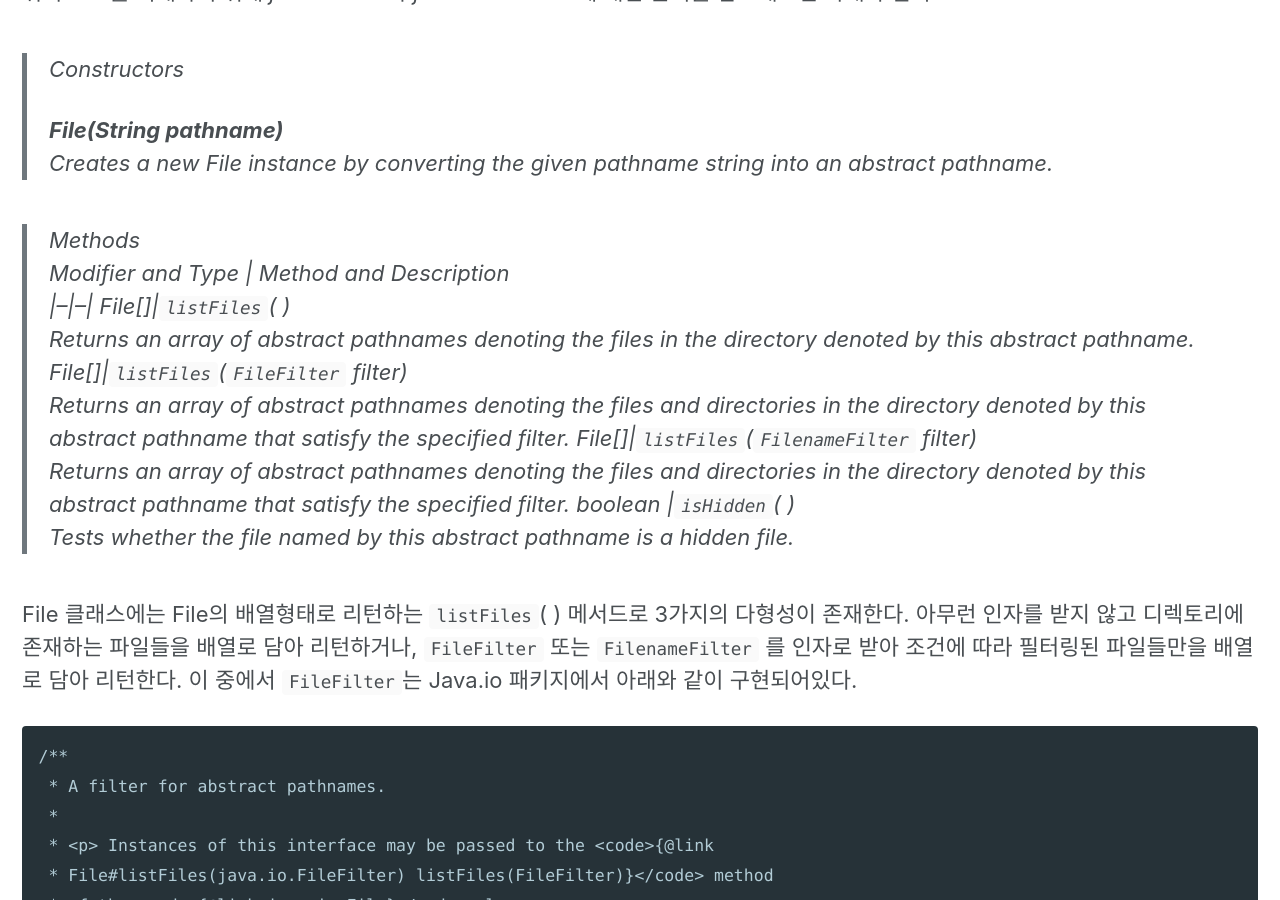
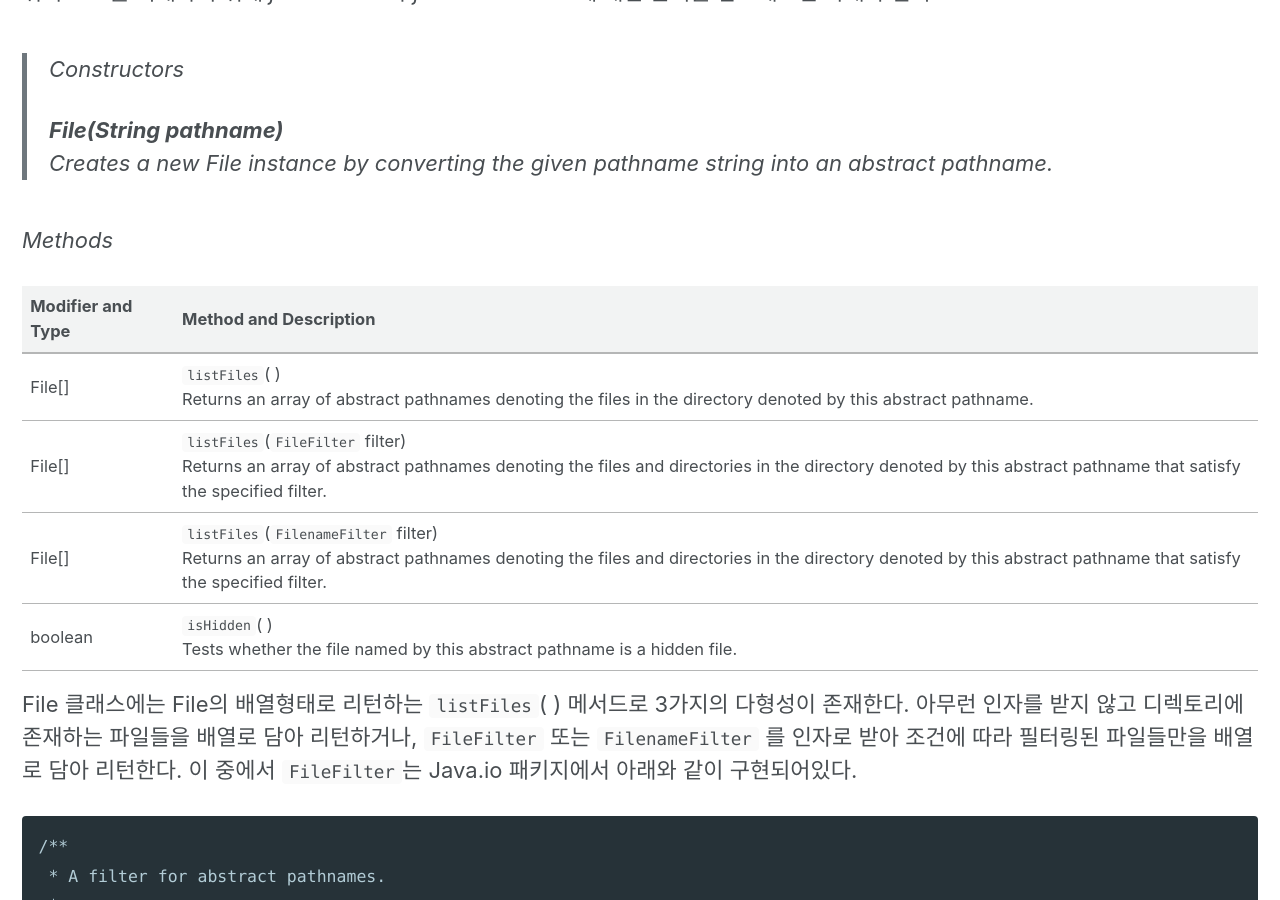
Before and after one commit to dulrook/dulrook.github.io, a Jekyll site: the page built from _posts/2019-09-08-[모던자바인액션] 메서드 참조, 람다, 익명함수.markdown, in a window 1280 px wide and 900 px high, scrolled down 579 px. Built offline with Jekyll 4.4.1, drawn with Linux system fonts in a browser that asks for light colours; cached includes are drawn as plain includes; nearby versions of some CDN libraries.

Commit message:
Update 2019-09-08-[모던자바인액션] 메서드 참조, 람다, 익명함수.markdown

````diff
--- a/_posts/2019-09-08-[모던자바인액션] 메서드 참조, 람다, 익명함수.markdown
+++ b/_posts/2019-09-08-[모던자바인액션] 메서드 참조, 람다, 익명함수.markdown
@@ -18,19 +18,22 @@ File[] hiddenFiles = new File(".").listFiles(new FileFilter() {
 });
 ```
 
+
 위의 코드를 이해하기 위해 *java.io.File* 과 *java.io.FileFilter*에 대한 문서를 참조해보면 아래와 같다.
 > *Constructors*
 >
 > **File(String pathname)**
 > Creates a new File instance by converting the given pathname string into an abstract pathname.
 
-> *Methods*
-> Modifier and Type | Method and Description
-> |--|--|
-> File[]|`listFiles`( ) <br> Returns an array of abstract pathnames denoting the files in the directory denoted by this abstract pathname.
-> File[]|`listFiles`(`FileFilter` filter) <br> Returns an array of abstract pathnames denoting the files and directories in the directory denoted by this abstract pathname that satisfy the specified filter.
-> File[]|`listFiles`(`FilenameFilter` filter) <br> Returns an array of abstract pathnames denoting the files and directories in the directory denoted by this abstract pathname that satisfy the specified filter.
-> boolean |`isHidden`( ) <br> Tests whether the file named by this abstract pathname is a hidden file.
+
+ *Methods*
+
+| Modifier and Type | Method and Description |
+| ------------ | ----------- |
+| File[] | `listFiles`( ) <br> Returns an array of abstract pathnames denoting the files in the directory denoted by this abstract pathname. |
+| File[] | `listFiles`(`FileFilter` filter) <br> Returns an array of abstract pathnames denoting the files and directories in the directory denoted by this abstract pathname that satisfy the specified filter. |
+| File[] | `listFiles`(`FilenameFilter` filter) <br> Returns an array of abstract pathnames denoting the files and directories in the directory denoted by this abstract pathname that satisfy the specified filter. |
+| boolean | `isHidden`( ) <br> Tests whether the file named by this abstract pathname is a hidden file. |
 
 File 클래스에는 File의 배열형태로 리턴하는 `listFiles`( ) 메서드로 3가지의 다형성이 존재한다. 아무런 인자를 받지 않고 디렉토리에 존재하는 파일들을 배열로 담아 리턴하거나, `FileFilter` 또는 `FilenameFilter` 를 인자로 받아 조건에 따라 필터링된 파일들만을 배열로 담아 리턴한다. 이 중에서 `FileFilter`는 Java.io 패키지에서 아래와 같이 구현되어있다.
 
````
